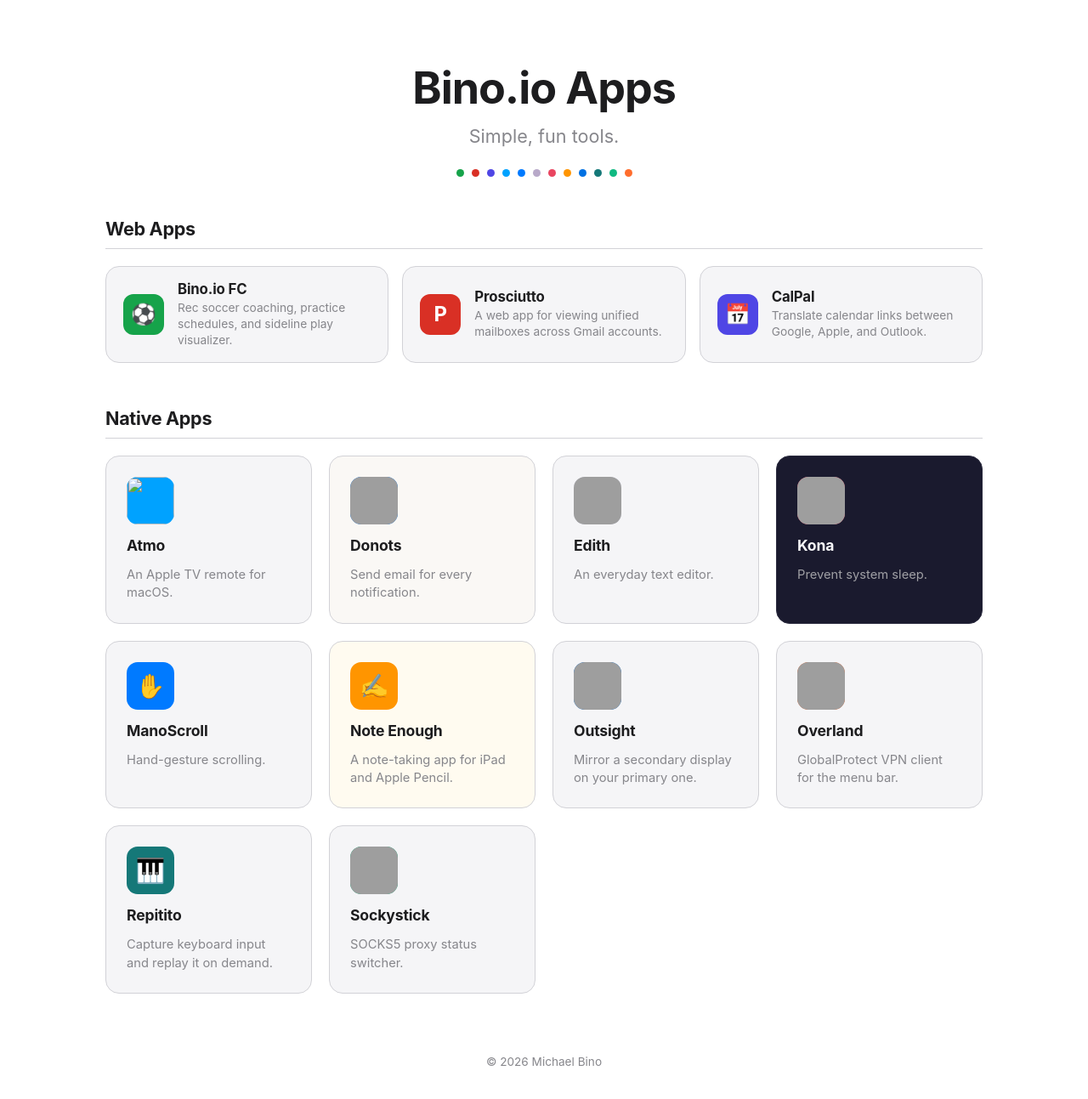
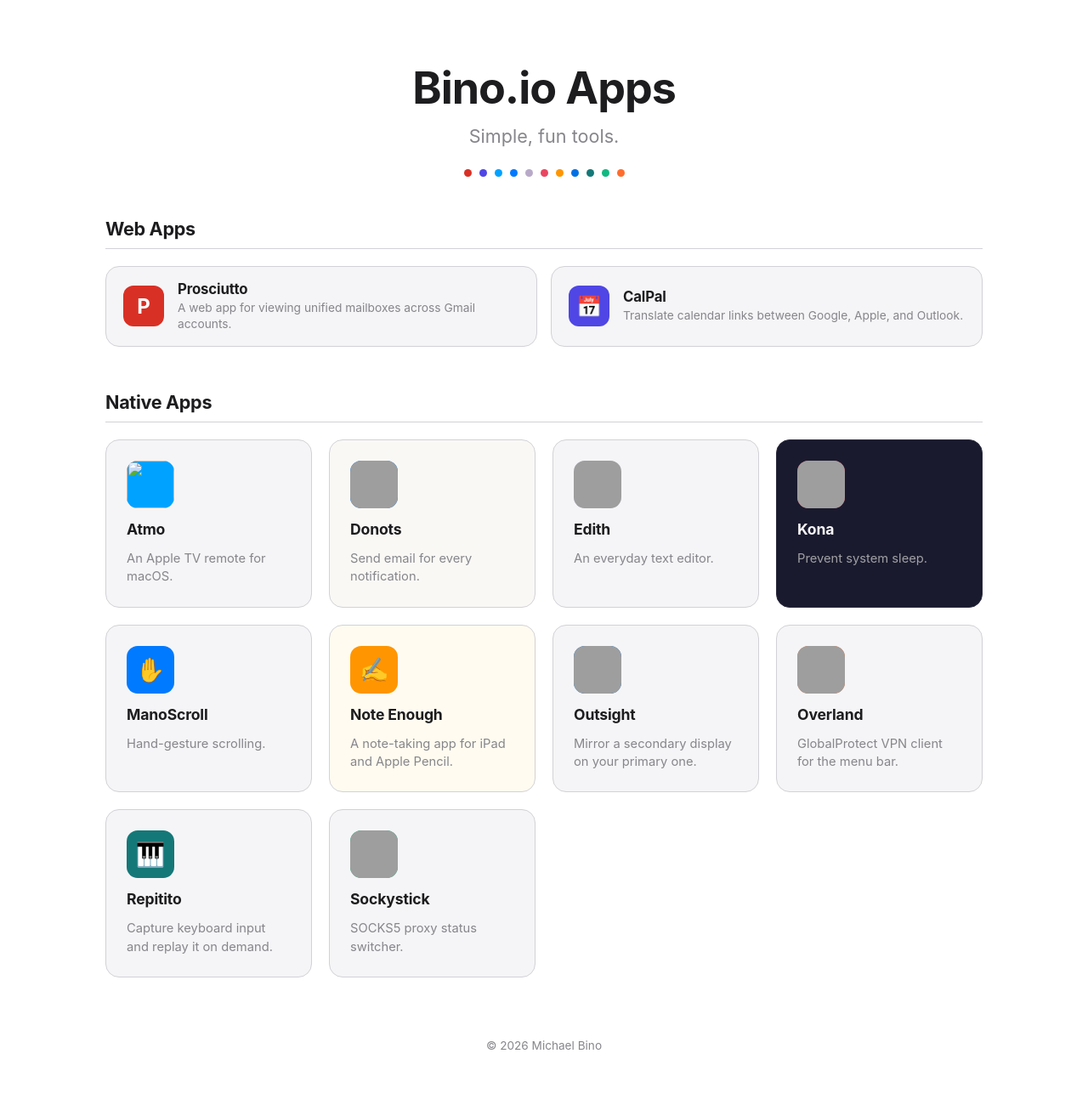
Before and after one commit to binoio/bino.io, a Jekyll site: the page built from index.html, in a window 1280 px wide, cut to the strip 0-1293 px from the top of the page. Shown: the whole strip at 85% size. Built offline with Jekyll 4.4.1, drawn with Linux system fonts in a browser that asks for light colours; grey boxes are pictures that could not be loaded.

Commit message:
Remove Bino.io FC tile and family dot

```diff
--- a/index.html
+++ b/index.html
@@ -6,7 +6,6 @@ title: "Bino.io Apps"
   <h1>Bino.io Apps</h1>
   <p>Simple, fun tools.</p>
   <div class="family-dots" aria-hidden="true">
-    <span style="background:#16a34a"></span>
     <span style="background:#d93025"></span>
     <span style="background:#4f46e5"></span>
     <span style="background:#00A2FF"></span>
@@ -26,14 +25,6 @@ title: "Bino.io Apps"
     <h2>Web Apps</h2>
   </div>
   <div class="grid grid-wide">
-    <a class="card card-wide fc" href="https://fc.bino.io" style="--accent:#16a34a">
-      <span class="mark">&#9917;</span>
-      <div class="card-content">
-        <h2>Bino.io FC</h2>
-        <p>Rec soccer coaching, practice schedules, and sideline play visualizer.</p>
-      </div>
-    </a>
-
     <a class="card card-wide prosciutto" href="/Prosciutto/" style="--accent:#d93025">
       <span class="mark">P</span>
       <div class="card-content">
```
